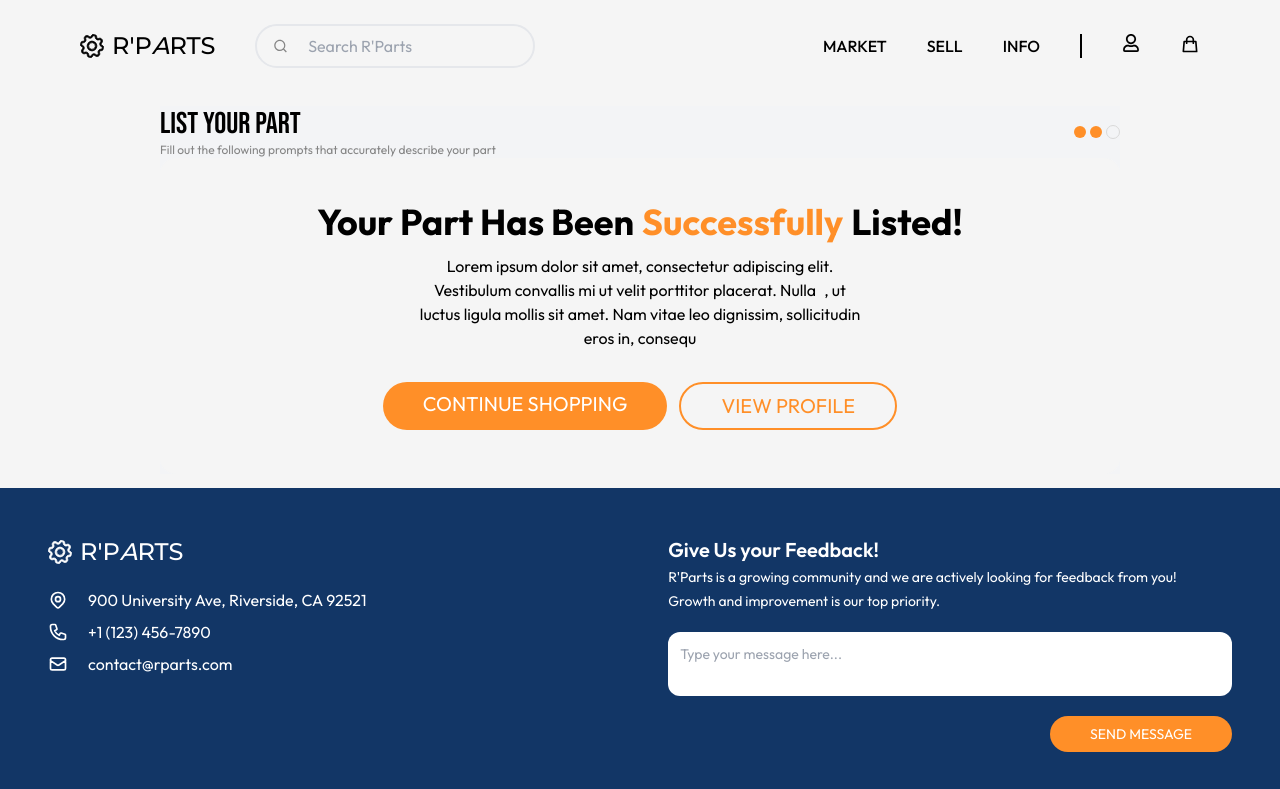
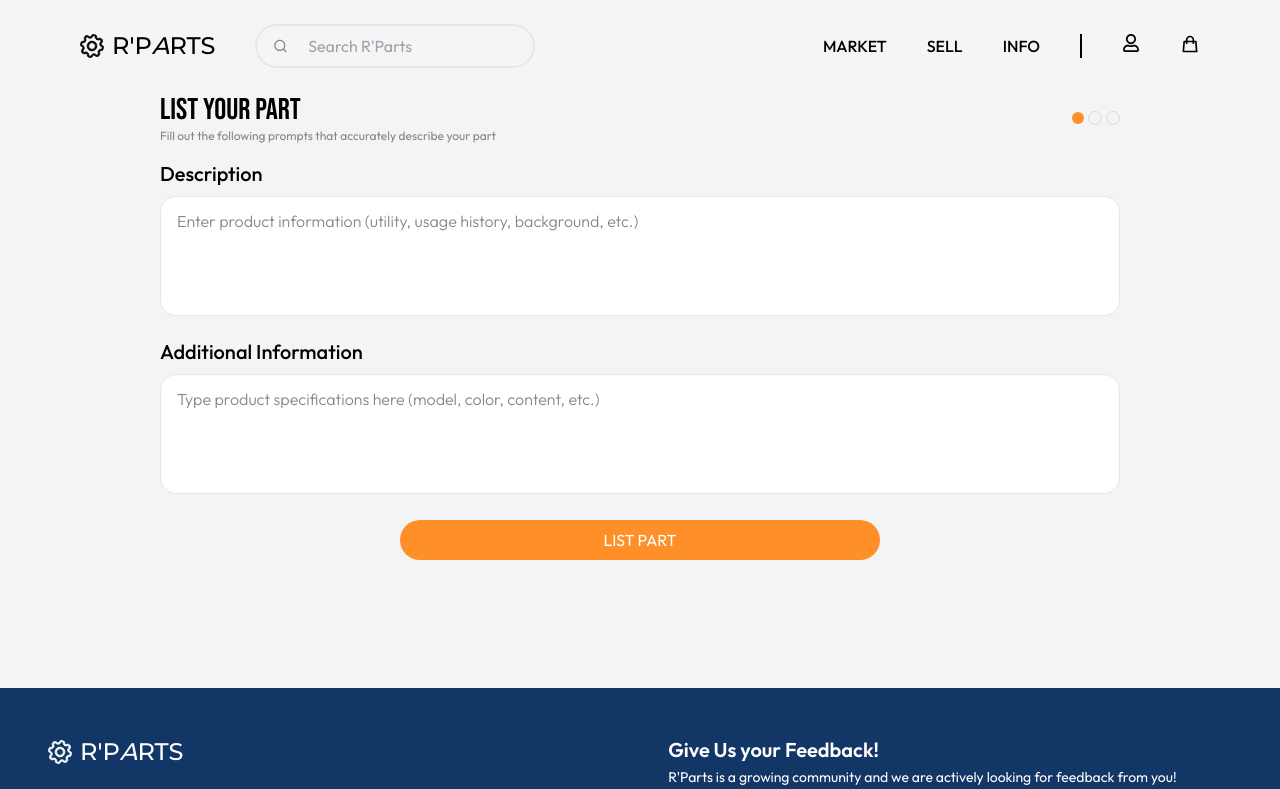
Before and after one commit to shahdivyank/r-parts, a Next.js app: page /sell in a window 1280 px wide. Shown: the top 789 px of the page. Built offline with nearby package versions, Linux system fonts and the light colour scheme.

Commit message:
Began creating component

```diff
--- a/src/components/profile/Toolbar.jsx
+++ b/src/components/profile/Toolbar.jsx
@@ -3,7 +3,7 @@ import Input from "./Input";
 const Toolbar = ({ setFilters }) => {
   const onChange = (id, value) =>
     setFilters((prev) =>
-      prev.filter(({ id }) => id !== "name").concat({ id, value }),
+      prev.filter(({ id }) => id !== "name").concat({ id, value })
     );
 
   return (
--- a/src/components/sell/Information.jsx
+++ b/src/components/sell/Information.jsx
@@ -1,7 +1,40 @@
 const Information = ({ setState }) => {
   return (
     <div>
-      <button onClick={() => setState(2)}>LIST PART</button>
+      <div>
+        <div className="text-xl font-outfit font-medium mt-4 mb-2">
+          Description
+        </div>
+        <textarea
+          // value={data.description}
+          name="description"
+          // onChange={handleTyping}
+          className="focus:outline-none w-full h-[15vh] border rounded-2xl px-4 py-3 resize-none  placeholder:font-light placeholder:text-parts-gray-500 placeholder:font-outfit placeholder:font-regular"
+          placeholder="Enter product information (utility, usage history, background, etc.)"
+        />
+      </div>
+
+      <div>
+        <div className="text-xl font-outfit font-medium mt-4 mb-2">
+          Additional Information
+        </div>
+        <textarea
+          //  value={data.specifications}
+          name="specifications"
+          // onChange={handleTyping}
+          className="focus:outline-none w-full h-[15vh] border rounded-2xl px-4 py-3 resize-none placeholder:font-light placeholder:text-parts-gray-500 placeholder:font-outfit placeholder:font-regular"
+          placeholder="Type product specifications here (model, color, content, etc.)"
+        />
+      </div>
+
+      <div className="flex justify-center mt-5">
+        <button
+          onClick={() => setState(2)}
+          className="w-1/2 bg-parts-orange text-white rounded-full py-2 mb-32 font-outfit"
+        >
+          LIST PART
+        </button>
+      </div>
     </div>
   );
 };
--- a/src/components/sell/Sell.jsx
+++ b/src/components/sell/Sell.jsx
@@ -5,7 +5,7 @@ import Confirmation from "./Confirmation";
 import Header from "./Header";
 
 const Sell = () => {
-  const [state, setState] = useState(2);
+  const [state, setState] = useState(1);
   return (
     <div className="bg-gray-100 w-3/4 h-full justify-center">
       <Header state={state} />
```
